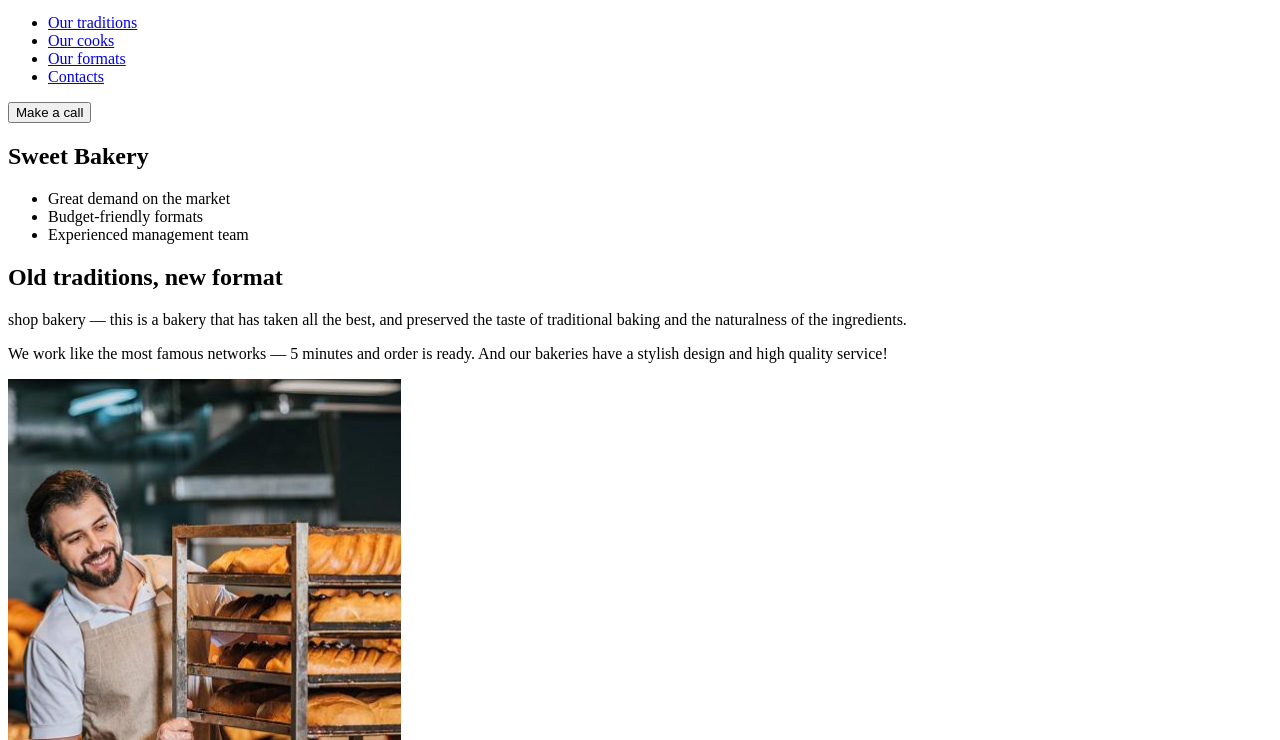
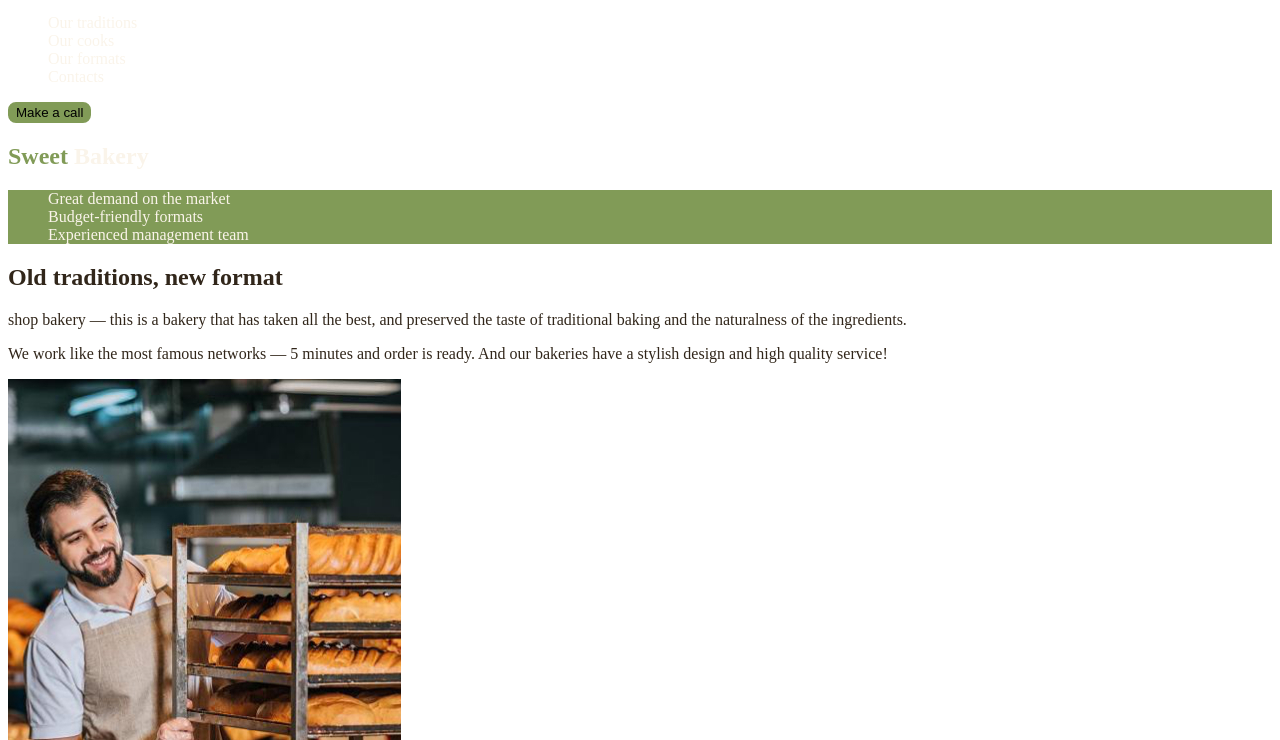
Before and after one commit to ev-indrik/bakery_project, a plain HTML site: page index.html in a window 1280 px wide. Shown: the part 60-800 px from the top of the page. Drawn offline with Linux system fonts and the light colour scheme.

Commit message:
css-styles added, css vars added

```diff
--- /dev/null
+++ b/css/styles.css
@@ -0,0 +1,64 @@
+:root {
+  --brand-color: #819b57;
+  --color-primary-light: #faf4ea;
+  --color-primary-dark: #31261a;
+}
+
+/* MBase */
+body {
+  color: var(--color-primary-dark);
+}
+
+ul {
+  list-style-type: none;
+}
+
+/* Button */
+
+.button {
+  background-color: var(--brand-color);
+  color: var(color-primary-light);
+  border: 2px solid var(--brand-color);
+  border-radius: 8px;
+  cursor: pointer;
+}
+
+.button:hover {
+  background-color: transparent;
+  color: var(--color-primary-dark);
+}
+
+/* .button:focus {
+  background-color: transparent;
+  color: var(--color-primary-dark);
+} */
+
+/* Nav-Link */
+.nav-link {
+  color: var(--color-primary-light);
+  background-color: transparent;
+  text-decoration: none;
+}
+
+.nav-link:hover {
+  color: var(--brand-color);
+  text-decoration: none;
+}
+
+.hero-title {
+  color: var(--color-primary-light);
+}
+
+.hero-title .accent,
+.section-title .accent {
+  color: var(--brand-color);
+}
+
+.advantages-list {
+  background-color: var(--brand-color);
+  color: var(--color-primary-light);
+}
+
+.section-title {
+  color: var(--color-primary-dark);
+}
--- a/index.html
+++ b/index.html
@@ -4,6 +4,8 @@
     <meta charset="UTF-8" />
     <meta name="viewport" content="width=device-width, initial-scale=1.0" />
     <title>Bakery</title>
+
+    <link rel="stylesheet" href="./css/styles.css" />
   </head>
   <body>
     <header>
@@ -13,22 +15,26 @@
         /></a>
 
         <ul>
-          <li><a href="#traditions-section">Our traditions</a></li>
-          <li><a href="#cooks-section">Our cooks</a></li>
-          <li><a href="#formats-section">Our formats</a></li>
-          <li><a href="#contacts-section">Contacts</a></li>
+          <li>
+            <a class="nav-link" href="#traditions-section">Our traditions</a>
+          </li>
+          <li><a class="nav-link" href="#cooks-section">Our cooks</a></li>
+          <li>
+            <a class="nav-link" href="#formats-section">Our formats</a>
+          </li>
+          <li><a class="nav-link" href="#contacts-section">Contacts</a></li>
         </ul>
       </nav>
-      <button type="button">Make a call</button>
+      <button type="button" class="button">Make a call</button>
     </header>
 
     <main>
       <section>
-        <h1>Sweet Bakery</h1>
+        <h1 class="hero-title"><span class="accent">Sweet</span> Bakery</h1>
       </section>
 
-      <section id="traditions-section">
-        <ul>
+      <section class="section-title" id="traditions-section">
+        <ul class="advantages-list">
           <li>Great demand on the market</li>
           <li>Budget-friendly formats</li>
           <li>Experienced management team</li>
@@ -54,7 +60,9 @@
       </section>
 
       <section id="cooks-section">
-        <h2>Our best cooks</h2>
+        <h2 class="section-title">
+          Our best <span class="accent">cooks</span>
+        </h2>
         <ul>
           <li>
             <artile>
@@ -81,7 +89,7 @@
       </section>
 
       <section id="formats-section">
-        <h2>Bakery Formats</h2>
+        <h2 class="section-title">Bakery Formats</h2>
         <ul>
           <li>
             <article>
@@ -117,7 +125,7 @@
         </ul>
       </section>
 
-      <section id="contacts-section">
+      <section class="section-title" id="contacts-section">
         <h2>Join our Bakery Net</h2>
         <iframe
           src="https://www.google.com/maps/embed?pb=!1m14!1m8!1m3!1d10138.073417539043!2d30.5182647!3d50.5617264!3m2!1i1024!2i768!4f13.1!3m3!1m2!1s0x40d4d3f40588e007%3A0x2ba268d9102c5851!2z0KDQtdCz0ZbQvtC90LDQu9GM0L3QuNC5INC70LDQvdC00YjQsNGE0YLQvdC40Lkg0L_QsNGA0LogItCf0YLQsNGI0LjQvdC40Lkg0YDQsNC5Ig!5e0!3m2!1suk!2sua!4v1731599395327!5m2!1suk!2sua"
```
